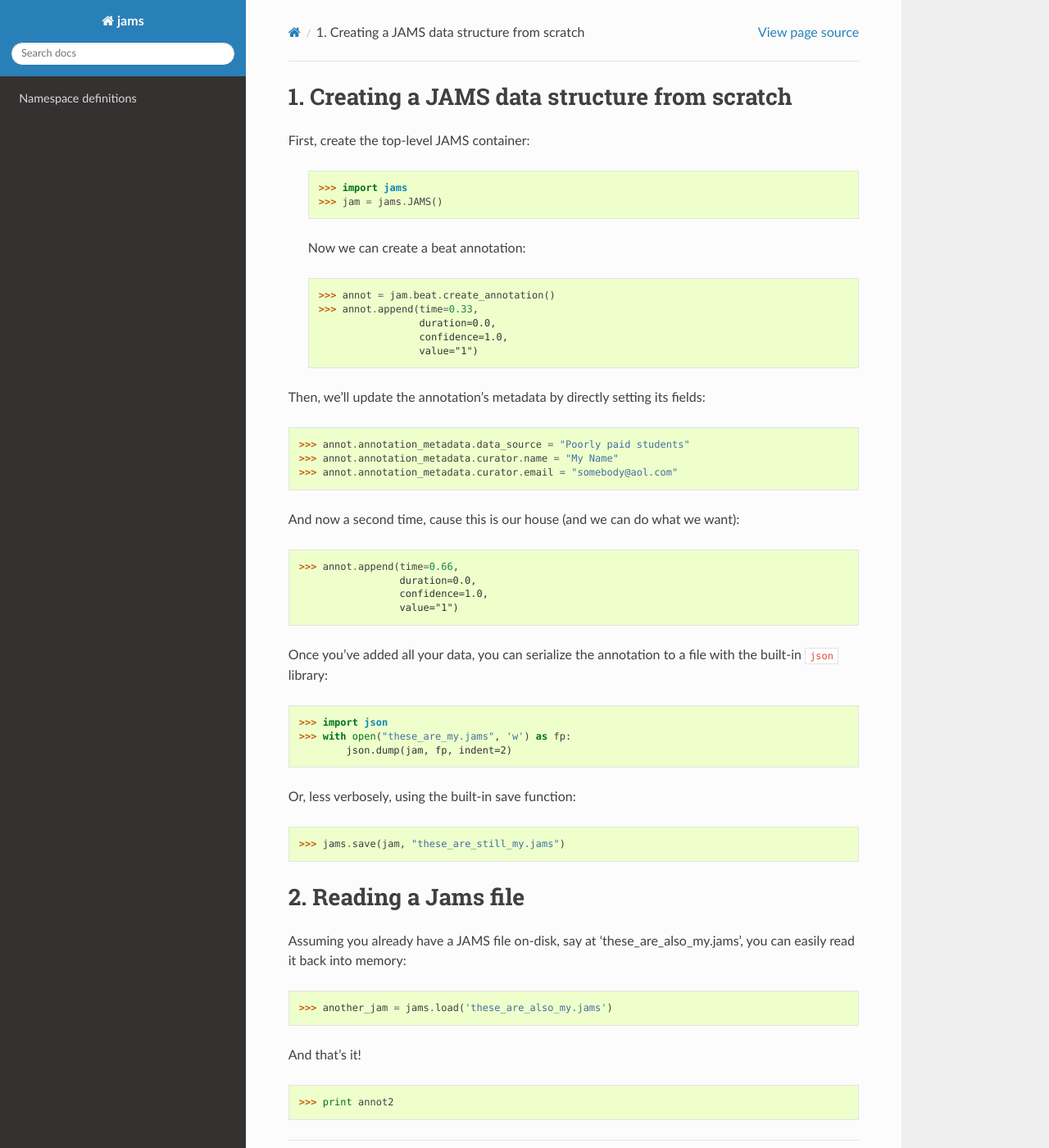
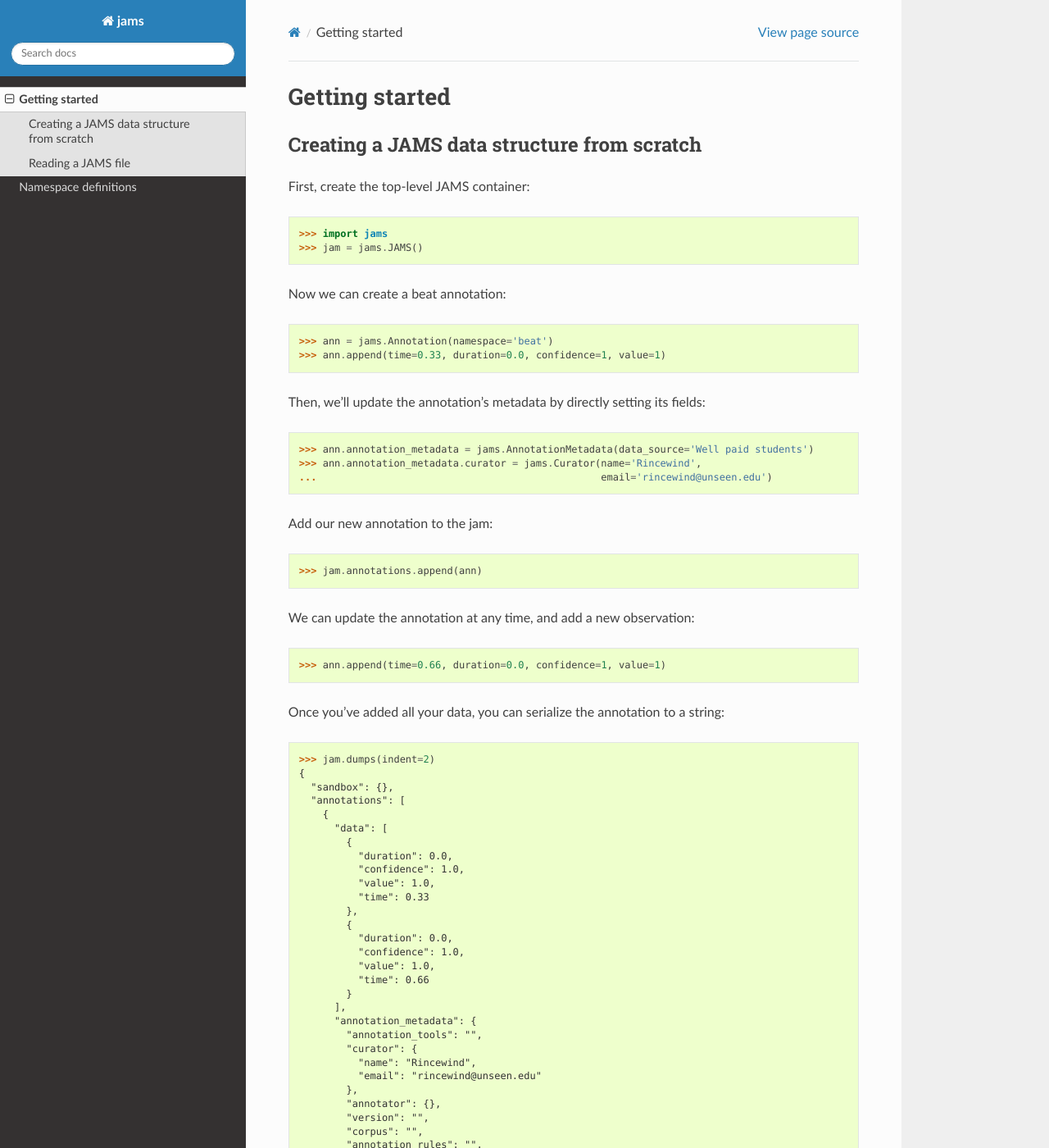
Before and after one commit to marl/jams, a Sphinx documentation site: the page built from docs/quickstart.rst, in a window 1280 px wide and 1400 px high. Shown: the whole window at 82% size. Built offline with Sphinx 7.4.7 and the Read the Docs theme 2.0.0, drawn with Linux system fonts in a browser that asks for light colours; cross-references to code outside the pages are shown as plain code; some of the changed text lies outside the part shown.

Commit message:
integrated quickstart with doc tree #23

```diff
--- a/docs/jams.rst
+++ b/docs/jams.rst
@@ -1,3 +1,6 @@
 .. _jams:
 
 .. automodule:: jams.core
+.. automodule:: jams.eval
+.. automodule:: jams.schema
+.. automodule:: jams.util
--- a/docs/quickstart.rst
+++ b/docs/quickstart.rst
@@ -1,54 +1,89 @@
-1. Creating a JAMS data structure from scratch
-----------------------------------------------
+Getting started
+---------------
+
+Creating a JAMS data structure from scratch
+~~~~~~~~~~~~~~~~~~~~~~~~~~~~~~~~~~~~~~~~~~~
 First, create the top-level JAMS container:
 
-  >>> import jams
-  >>> jam = jams.JAMS()
+    >>> import jams
+    >>> jam = jams.JAMS()
 
- Now we can create a beat annotation:
+Now we can create a beat annotation:
 
-  >>> annot = jam.beat.create_annotation()
-  >>> annot.append(time=0.33,
-                   duration=0.0,
-                   confidence=1.0,
-                   value="1")
-
+    >>> ann = jams.Annotation(namespace='beat')
+    >>> ann.append(time=0.33, duration=0.0, confidence=1, value=1)
 
 Then, we'll update the annotation's metadata by directly setting its fields:
 
-  >>> annot.annotation_metadata.data_source = "Poorly paid students"
-  >>> annot.annotation_metadata.curator.name = "My Name"
-  >>> annot.annotation_metadata.curator.email = "somebody@aol.com"
+    >>> ann.annotation_metadata = jams.AnnotationMetadata(data_source='Well paid students')
+    >>> ann.annotation_metadata.curator = jams.Curator(name='Rincewind',
+    ...                                                email='rincewind@unseen.edu')
+
+Add our new annotation to the jam:
+
+    >>> jam.annotations.append(ann)
+
+We can update the annotation at any time, and add a new observation:
+
+    >>> ann.append(time=0.66, duration=0.0, confidence=1, value=1)
 
 
-And now a second time, cause this is our house (and we can do what we want):
+Once you've added all your data, you can serialize the annotation to a string:
 
-  >>> annot.append(time=0.66,
-                   duration=0.0,
-                   confidence=1.0,
-                   value="1")
+    >>> jam.dumps(indent=2)
+    {
+      "sandbox": {},
+      "annotations": [
+        {
+          "data": [
+            {
+              "duration": 0.0,
+              "confidence": 1.0,
+              "value": 1.0,
+              "time": 0.33
+            },
+            {
+              "duration": 0.0,
+              "confidence": 1.0,
+              "value": 1.0,
+              "time": 0.66
+            }
+          ],
+          "annotation_metadata": {
+            "annotation_tools": "",
+            "curator": {
+              "name": "Rincewind",
+              "email": "rincewind@unseen.edu"
+            },
+            "annotator": {},
+            "version": "",
+            "corpus": "",
+            "annotation_rules": "",
+            "validation": "",
+            "data_source": "Well paid students"
+          },
+          "namespace": "beat",
+          "sandbox": {}
+        }
+      ],
+      "file_metadata": {
+        "jams_version": "0.2.0",
+        "title": "",
+        "identifiers": {},
+        "release": "",
+        "duration": null,
+        "artist": ""
+      }
+    }
+
+Or save to a file using the built-in save function:
+
+    >>> jam.save("these_are_still_my.jams")
 
 
-Once you've added all your data, you can serialize the annotation to a file
-with the built-in `json` library:
-
-  >>> import json
-  >>> with open("these_are_my.jams", 'w') as fp:
-          json.dump(jam, fp, indent=2)
-
-Or, less verbosely, using the built-in save function:
-
-  >>> jams.save(jam, "these_are_still_my.jams")
-
-
-2. Reading a Jams file
-----------------------
+Reading a JAMS file
+~~~~~~~~~~~~~~~~~~~
 Assuming you already have a JAMS file on-disk, say at 'these_are_also_my.jams',
 you can easily read it back into memory:
 
-  >>> another_jam = jams.load('these_are_also_my.jams')
-
-
-And that's it!
-
-  >>> print annot2
+    >>> another_jam = jams.load('these_are_also_my.jams')
```
Also changed, not shown: docs/index.rst (+8 -5 lines).
